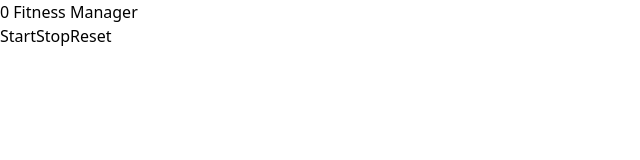
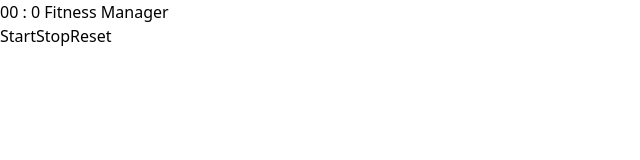
Before and after one commit to woajun/fitness-manager-vue, a Vue app in the folder frontend/: page / in a window 1280 px wide. Shown: the top 160 px of the page, without its empty margins (0-640 px from the left). Built offline with nearby package versions, Linux system fonts and the light colour scheme.

Commit message:
fix timer'

```diff
--- /dev/null
+++ b/frontend/src/components/timer.ts
@@ -0,0 +1,52 @@
+/* eslint-disable no-plusplus */
+import type { Ref } from 'vue';
+
+function to00(r: number) {
+  return r < 10 ? `0${r}` : `${r}`;
+}
+
+class Timer {
+  ms: Ref<number>;
+
+  intervalID: number;
+
+  constructor(ms: Ref<number>) {
+    this.ms = ms;
+    this.intervalID = 0;
+  }
+
+  #doTimer = () => {
+    this.ms.value++;
+  };
+
+  start() {
+    clearInterval(this.intervalID);
+    this.intervalID = setInterval(this.#doTimer, 10);
+  }
+
+  stop() {
+    clearInterval(this.intervalID);
+  }
+
+  reset() {
+    clearInterval(this.intervalID);
+    this.ms.value = 0;
+  }
+
+  getMillis() {
+    const r = (this.ms.value % 100);
+    return to00(r);
+  }
+
+  getSeconds() {
+    const sec = Math.round((this.ms.value % 6000) / 100);
+    return to00(sec);
+  }
+
+  getMinutes() {
+    const m = Math.floor(this.ms.value / 6000);
+    return to00(m);
+  }
+}
+
+export default Timer;
--- a/frontend/src/pages/working/InWork.vue
+++ b/frontend/src/pages/working/InWork.vue
@@ -1,13 +1,27 @@
 <script setup lang="ts">
-import { ref } from 'vue';
-import JTimer from '@/components/JTimer.vue';
+import { computed, ref } from 'vue';
+import Timer from '../../components/timer';
 
 const milliSeconds = ref(0);
+const timer = new Timer(milliSeconds);
+
+const sec = computed(() => timer.getMinutes());
 </script>
 <template>
   <div>
+    {{ sec }} :
     {{ milliSeconds }}
     <label>Fitness Manager</label>
-    <JTimer v-model="milliSeconds" />
+    <div>
+      <button @click="timer.start">
+        Start
+      </button>
+      <button @click="timer.stop">
+        Stop
+      </button>
+      <button @click="timer.reset">
+        Reset
+      </button>
+    </div>
   </div>
 </template>
```
